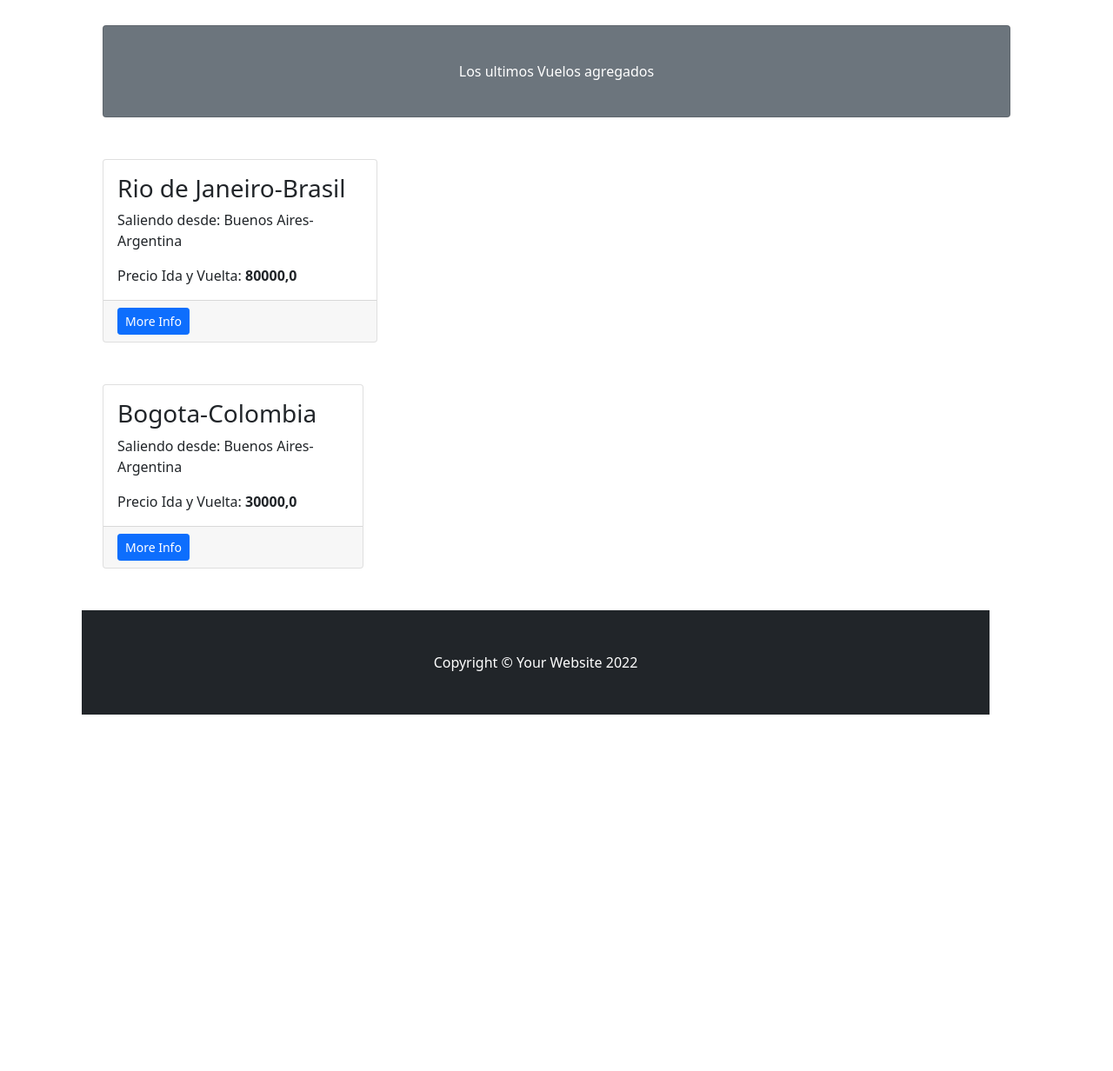
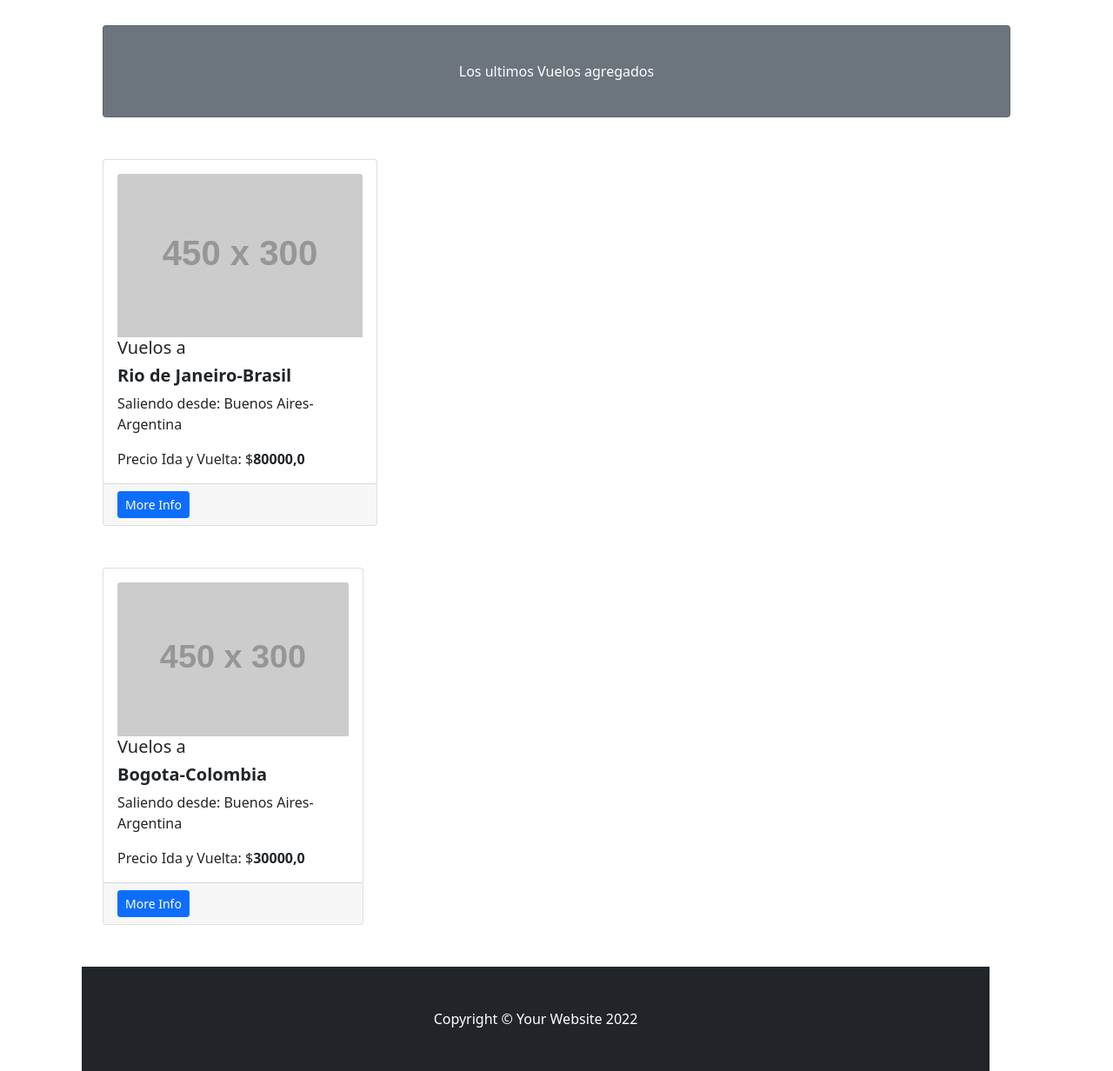
Before and after one commit to MartinCapocasale/ProyectoViajes, a Django app: page /vuelos/ in a window 1280 px wide. Shown: the part 385-1617 px from the top of the page at 87% size. Before the commit the page ends 1207 px from the top, so only its background shows below. Run offline with Django 4.2, Linux system fonts and the light colour scheme; data comes from the database, SQL or seed files in the repository; both versions use the stored data as it was after the commit; grey boxes labelled with a size stand in for pictures from a placeholder-image service; some libraries are stand-ins or nearby versions.

Commit message:
se agregan cards de vuelos en vuelo.html

```diff
--- a/ProyectoViajes/ProyectoViajesApp/models.py
+++ b/ProyectoViajes/ProyectoViajesApp/models.py
@@ -10,7 +10,7 @@ class Vuelo(models.Model):
     destino = models.CharField(max_length=30)
     ida = models.DateTimeField()
     vuelta = models.DateTimeField()
-    precio = models.IntegerField()
+    precio = models.PositiveIntegerField()
 
 class Hotel(models.Model):
 
--- a/ProyectoViajes/ProyectoViajesApp/templates/ProyectoViajesApp/vuelos.html
+++ b/ProyectoViajes/ProyectoViajesApp/templates/ProyectoViajesApp/vuelos.html
@@ -23,9 +23,11 @@ Vuelos - Viajes Coder
             <div class="col-md-4 mb-5">
                 <div class="card h-100">
                     <div class="card-body">
-                        <h3 class="card-title">{{vuelo.destino}}</h3>
+                        <!-- Product image-->
+                        <img class="card-img-top" src="https://dummyimage.com/450x300/dee2e6/6c757d.jpg" alt="..." />
+                        <h5 class="card-title">Vuelos a <h5><b>{{vuelo.destino}}</b></h5>
                         <p class="card-text">Saliendo desde: {{vuelo.origen}}</p>
-                        <p class="card-text">Precio Ida y Vuelta: <b>{{vuelo.precio}}</b></p>
+                        <p class="card-text">Precio Ida y Vuelta: $<b>{{vuelo.precio}}</b></p>
                     </div>
                 <div class="card-footer"><a class="btn btn-primary btn-sm" href="#!">More Info</a></div>
             </div>
```
Also changed, not shown: ProyectoViajes/db.sqlite3.
